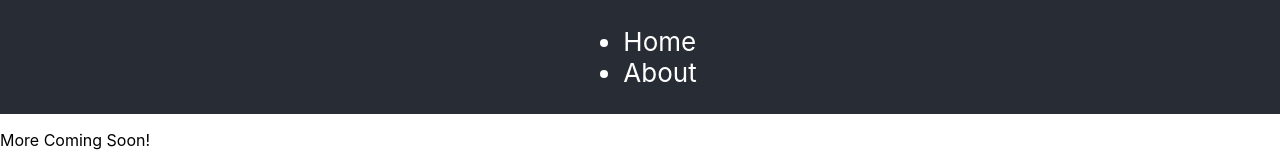
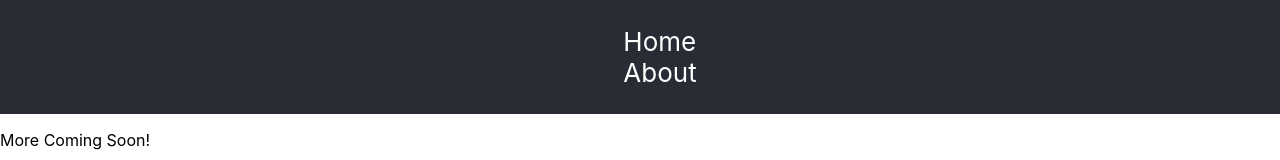
Before and after one commit to kristin-wiseman/kristin-wiseman.github.io, a React (Create React App) app: page / in a window 1280 px wide. Shown: the top 160 px of the page. Built offline with nearby package versions, Linux system fonts and the light colour scheme.

Commit message:
Edits to index.html, manifest.json, nav ul no list style

```diff
--- a/public/index.html
+++ b/public/index.html
@@ -7,7 +7,7 @@
     <meta name="theme-color" content="#000000" />
     <meta
       name="description"
-      content="Web site created using create-react-app"
+      content="Kristin Wiseman, Web Developer"
     />
     <link rel="apple-touch-icon" href="%PUBLIC_URL%/logo192.png" />
     <!--
@@ -24,7 +24,7 @@
       work correctly both with client-side routing and a non-root public URL.
       Learn how to configure a non-root public URL by running `npm run build`.
     -->
-    <title>React App</title>
+    <title>Kristin Wiseman</title>
   </head>
   <body>
     <noscript>You need to enable JavaScript to run this app.</noscript>
--- a/src/App.css
+++ b/src/App.css
@@ -2,12 +2,8 @@
   text-decoration: none;
 }
 
-
-@media (prefers-reduced-motion: no-preference) {
-  /*.App-logo {
-    animation: App-logo-spin infinite 20s linear;
-  }*/
-  /* Let's keep this media query here to learn more about it */
+nav ul {
+  list-style: none;
 }
 
 .App-header {
@@ -20,6 +16,13 @@
   color: white;
 }
 
+@media (prefers-reduced-motion: no-preference) {
+  /*.App-logo {
+    animation: App-logo-spin infinite 20s linear;
+  }*/
+  /* Let's keep this media query here to learn more about it */
+}
+
 @keyframes App-logo-spin {
   from {
     transform: rotate(0deg);
```
Also changed, not shown: public/manifest.json.
